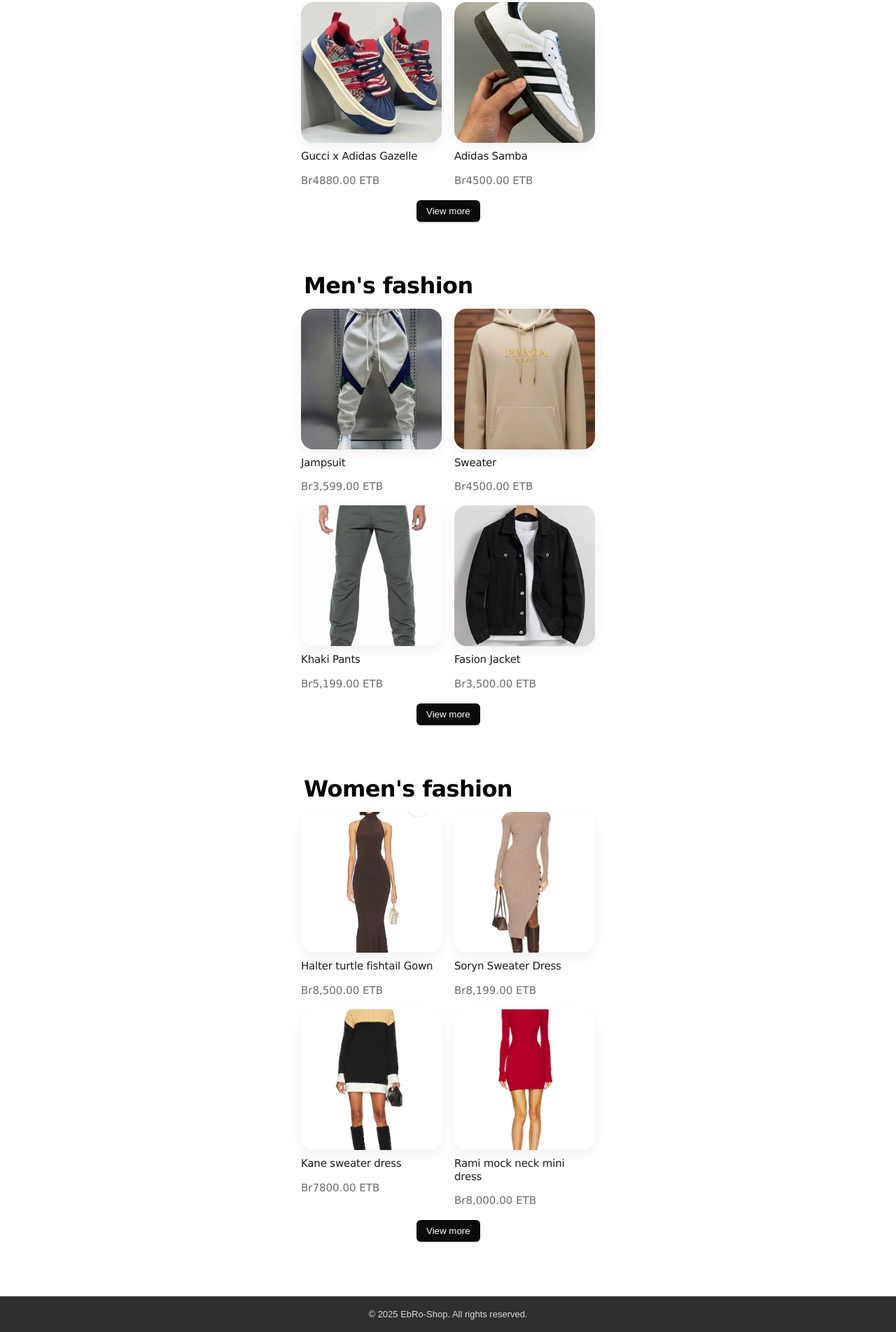
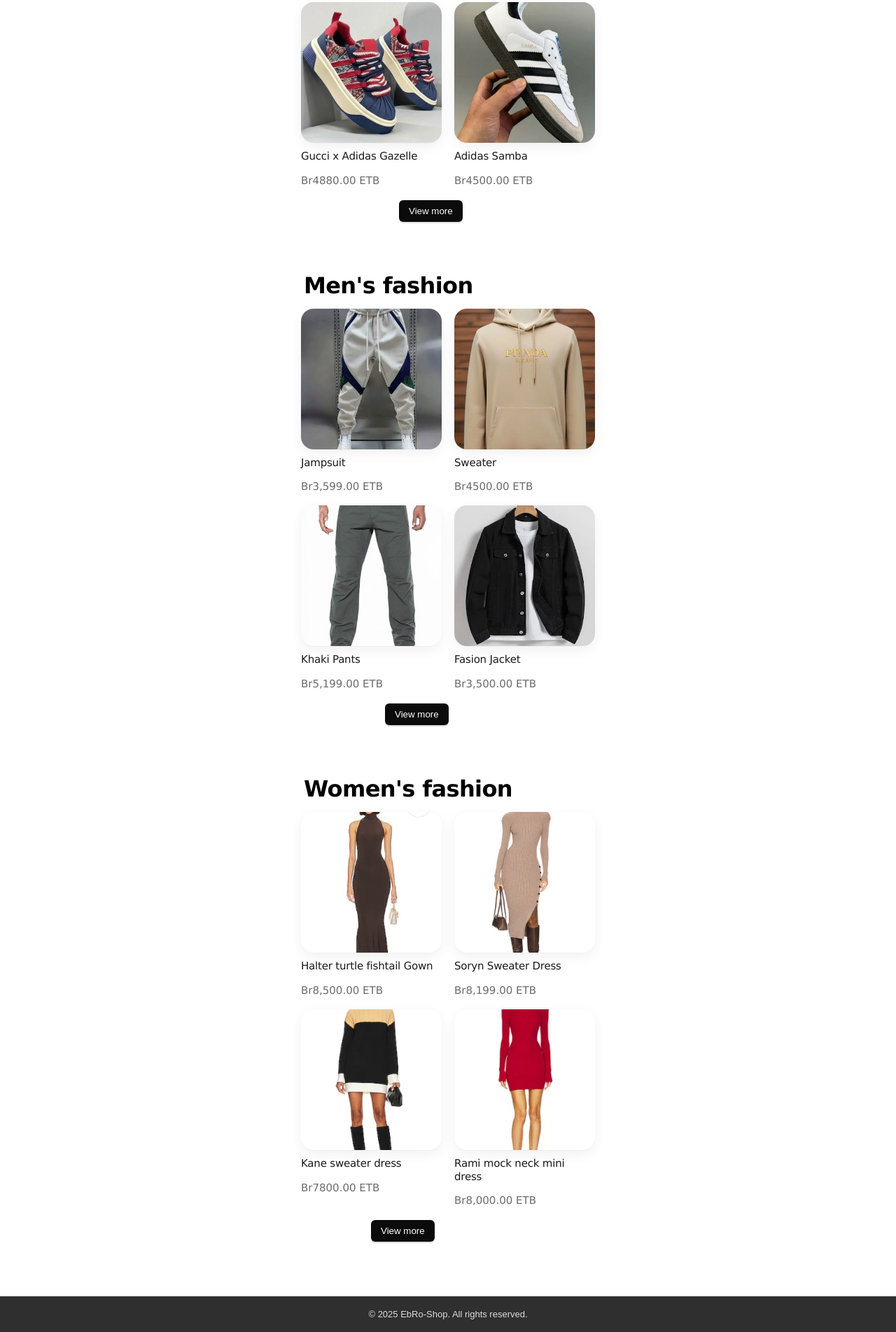
Before and after one commit to EbRoShop/Ebro-Outfits, a plain HTML site: page index.html in a window 1280 px wide. Shown: the part 688-2591 px from the top of the page at 70% size. Drawn offline with Linux system fonts and the light colour scheme.

Commit message:
Add files via upload

```diff
--- a/index.html
+++ b/index.html
@@ -303,7 +303,7 @@
 
       </section>
       <br>
-       <div style="margin-left:165px">
+       <div style="margin-left:140px">
         <a  href="./Shoes.html" target="_blank" rel="noopener">
           <button style=" background:#0b0b0b;
       color: #fff;
@@ -479,7 +479,7 @@
 
       </section>
       <br>
-       <div style="margin-left:165px">
+       <div style="margin-left:120px">
         <a  href="./Men's.html" target="_blank" rel="noopener">
           <button style=" background:#0b0b0b;
       color: #fff;
@@ -593,7 +593,7 @@
       box-shadow: 0 1px 0 rgba(0,0,0,0.02), 0 6px 18px rgba(0,0,0,0.06);
       flex-shrink: 0;
       position: relative;" class="thumb" aria-hidden="false" title="Kane sweater dress">
-          <!-- Replace src with your image path; example uses same placeholder -->
+
           <img style=" width: 100%;
       height: 100%;
       object-fit: cover;
@@ -628,7 +628,7 @@
       box-shadow: 0 1px 0 rgba(0,0,0,0.02), 0 6px 18px rgba(0,0,0,0.06);
       flex-shrink: 0;
       position: relative;" class="thumb" aria-hidden="false" title="Rami mock neck mini dress">
-          <!-- Replace src with your image path; example uses same placeholder -->
+
           <img style=" width: 100%;
       height: 100%;
       object-fit: cover;
@@ -649,7 +649,7 @@
 
       </section>
       <br>
-       <div style="margin-left:165px">
+       <div style="margin-left:100px">
         <a  href="./Girl's.html" target="_blank" rel="noopener">
           <button style=" background:#0b0b0b;
       color: #fff;
@@ -658,7 +658,7 @@
       border-radius: 6px;
       cursor: pointer;
       box-shadow: 0 2px 0 rgba(0, 0, 0, 0.12);
-      transition: transform .06s ease;" class="order-btn" type="button" title="ዝርዝር ለማግኘት">View more</button>
+      transition: transform .06s ease;" class="order-btn" type="button" title="ተጨማሪ ለማግኘት">View more</button>
         </a>
       </div>
       </main>
```
